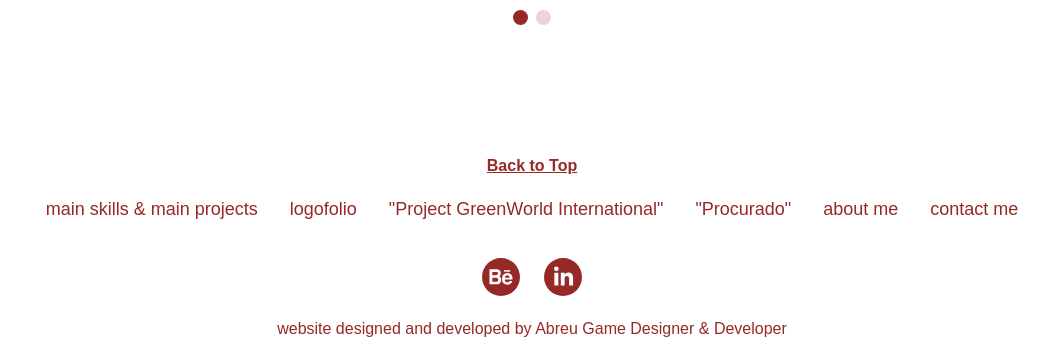
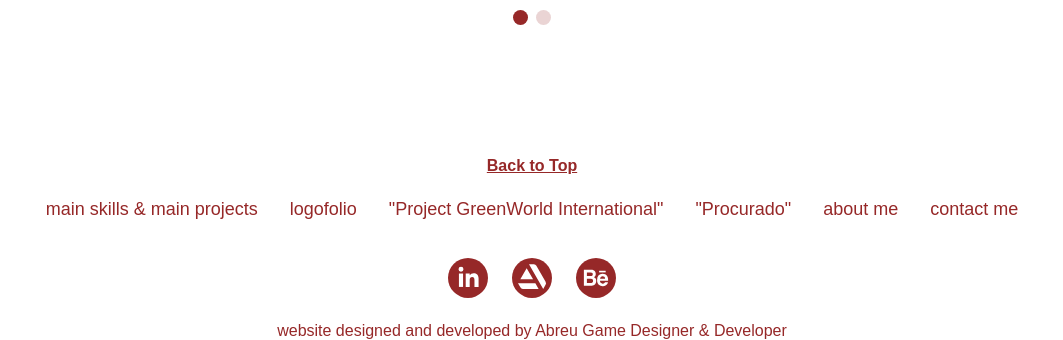
Before and after one commit to brunoabreu4/personalportfolio, a plain HTML site: page regen.html in a window 1280 px wide. Shown: the part 2694-3034 px from the top of the page, without its empty margins (108-1171 px from the left). Drawn offline with Linux system fonts and the light colour scheme.

Commit message:
artstation

```diff
--- a/regen.html
+++ b/regen.html
@@ -135,8 +135,9 @@
           <a href="contact.html">contact me</a>
         </div>
         <div class="socials">
-          <a href="https://www.behance.net/brunoabreu1/" target="_blank"><img src="images/icons/behance.svg" alt="my profile photo" width="3%" height="3%"></a>
-          <a href="https://www.linkedin.com/in/brunoferreiraabreu/" target="_blank"><img src="images/icons/linkedin.svg" alt="my profile photo" width="3%" height="3%"></a>
+          <a href="https://www.linkedin.com/in/brunoferreiraabreu/" target="_blank"><img src="images/icons/linkedin.svg" alt="my profile photo" width="40px" height="40px"></a>
+          <a href="https://www.artstation.com/abreudoesgames" target="_blank"><img src="images/icons/artstation.svg" alt="my profile photo" width="40px" height="40px"></a>
+          <a href="https://www.behance.net/brunoabreu1/" target="_blank"><img src="images/icons/behance.svg" alt="my profile photo" width="40px" height="40px"></a>
         </div>
         <div class="footerinfo">
           <p>website designed and developed by Abreu Game Designer & Developer</p>
```
Also changed, not shown: aboutme.html (+2 -1 lines), contact.html (+3 -2 lines), index.html (+2 -1 lines), logofolio.html (+2 -1 lines), pgi.html (+2 -1 lines), procurado.html (+2 -1 lines), images/icons/artstation.svg (added).
